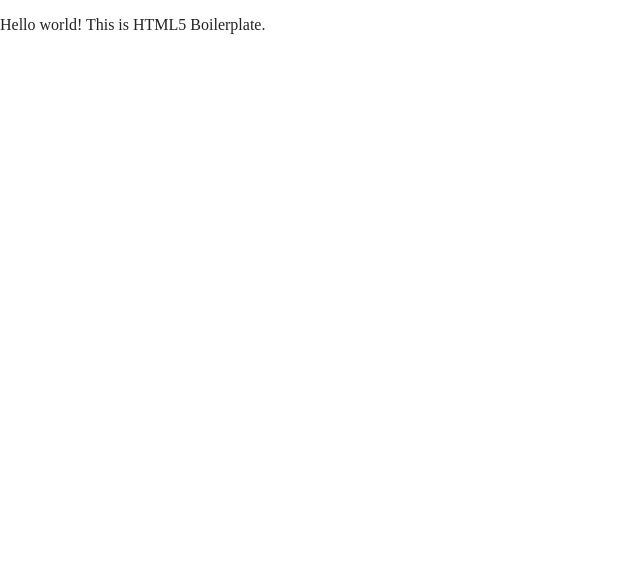
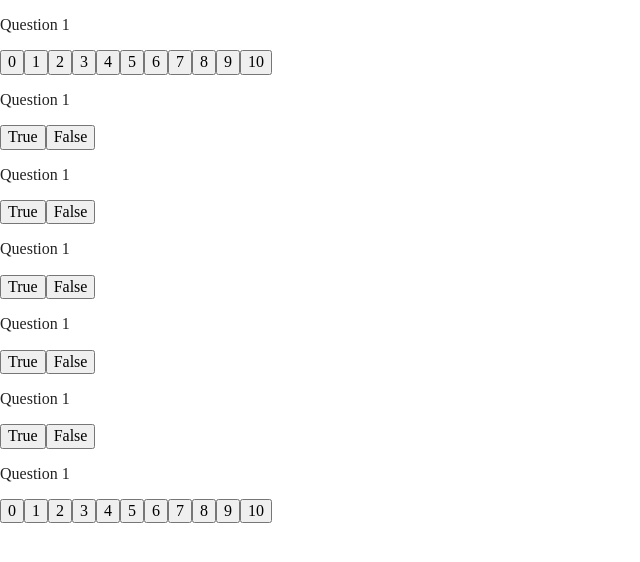
Before and after one commit to Cale/bot-or-not, a website built with Parcel: page index.html in a window 1280 px wide. Shown: the whole page, without its empty margins (0-640 px from the left). Built offline with nearby package versions, Linux system fonts and the light colour scheme.

Commit message:
Add initial quiz markup.

```diff
--- a/index.html
+++ b/index.html
@@ -3,7 +3,7 @@
 
 <head>
   <meta charset="utf-8">
-  <title></title>
+  <title>The Home Turing Test</title>
   <meta name="description" content="">
   <meta name="viewport" content="width=device-width, initial-scale=1">
 
@@ -14,7 +14,6 @@
 
   <link rel="manifest" href="site.webmanifest">
   <link rel="apple-touch-icon" href="icon.png">
-  <!-- Place favicon.ico in the root directory -->
 
   <link rel="stylesheet" href="css/normalize.css">
   <link rel="stylesheet" href="css/main.css">
@@ -23,19 +22,38 @@
 </head>
 
 <body>
+  <div id="q1" class="q">
+    <p>Question 1</p>
+    <button>0</button><button>1</button><button>2</button><button>3</button><button>4</button><button>5</button><button>6</button><button>7</button><button>8</button><button>9</button><button>10</button>
+  </div>
+  <div id="q2" class="q">
+    <p>Question 1</p>
+    <button>True</button><button>False</button>
+  </div>
+  <div id="q3" class="q">
+    <p>Question 1</p>
+    <button>True</button><button>False</button>
+  </div>
+  <div id="q4" class="q">
+    <p>Question 1</p>
+    <button>True</button><button>False</button>
+  </div>
+  <div id="q5" class="q">
+    <p>Question 1</p>
+    <button>True</button><button>False</button>
+  </div>
+  <div id="q6" class="q">
+    <p>Question 1</p>
+    <button>True</button><button>False</button>
+  </div>
+  <div id="q7" class="q">
+    <p>Question 1</p>
+    <button>0</button><button>1</button><button>2</button><button>3</button><button>4</button><button>5</button><button>6</button><button>7</button><button>8</button><button>9</button><button>10</button>
+  </div>
 
-  <!-- Add your site or application content here -->
-  <p>Hello world! This is HTML5 Boilerplate.</p>
   <script src="js/vendor/modernizr-3.11.2.min.js"></script>
   <script src="js/plugins.js"></script>
   <script src="js/main.js"></script>
-
-  <!-- Google Analytics: change UA-XXXXX-Y to be your site's ID. -->
-  <script>
-    window.ga = function () { ga.q.push(arguments) }; ga.q = []; ga.l = +new Date;
-    ga('create', 'UA-XXXXX-Y', 'auto'); ga('set', 'anonymizeIp', true); ga('set', 'transport', 'beacon'); ga('send', 'pageview')
-  </script>
-  <script src="https://www.google-analytics.com/analytics.js" async></script>
 </body>
 
 </html>
```
